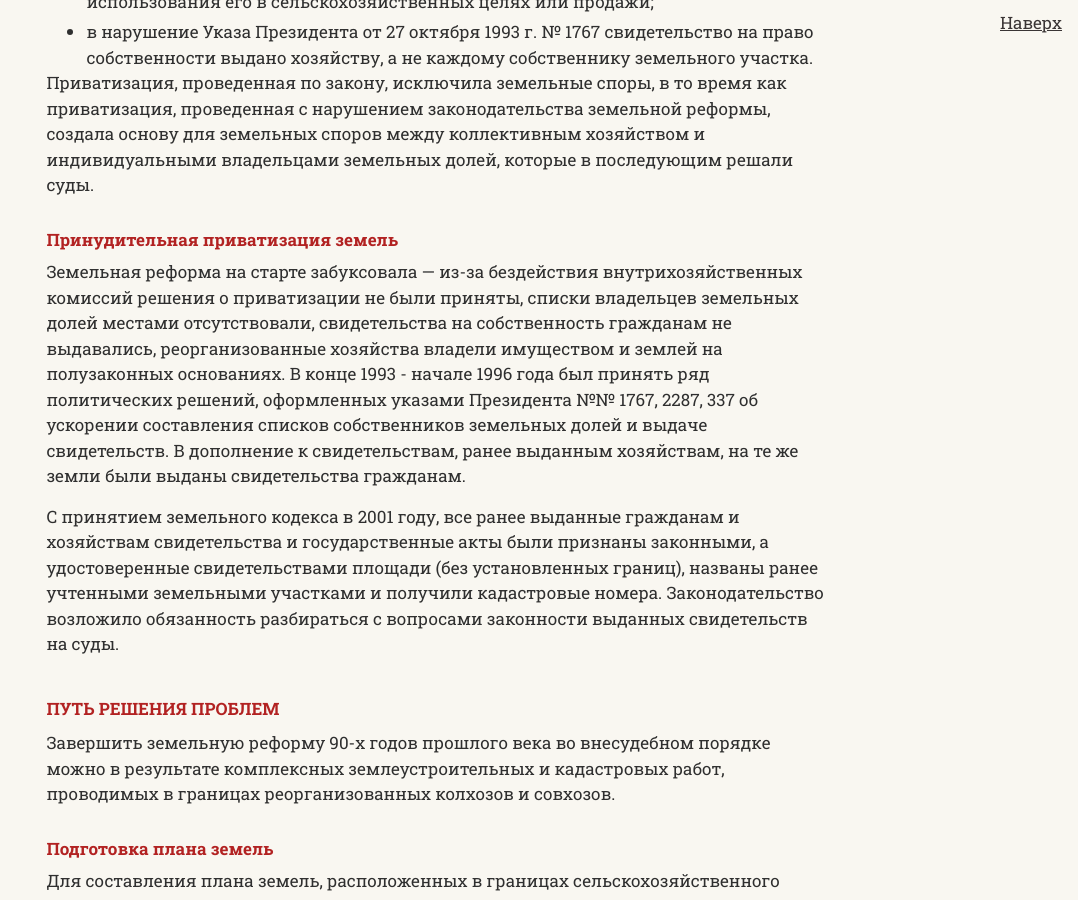
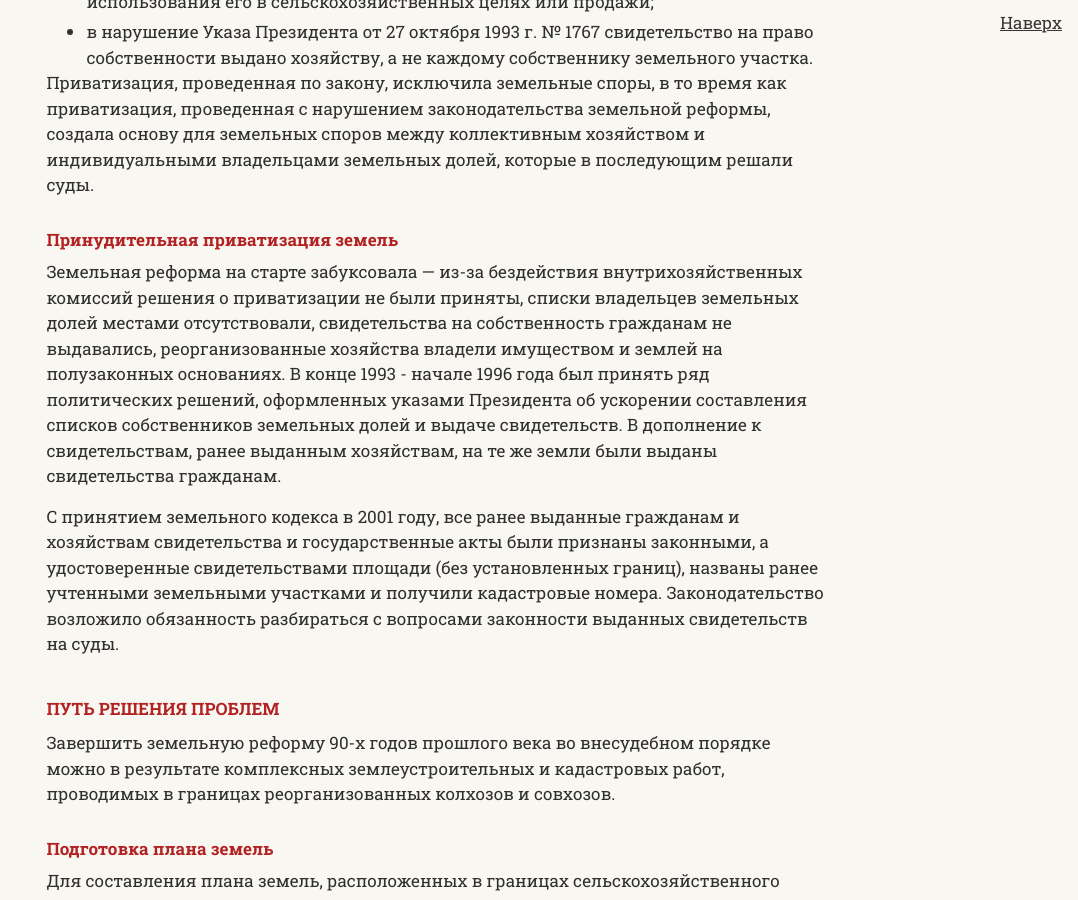
Before and after one commit to SergSi/land-use-art, a Jekyll site: the page built from _articles/2024-02-20-privatizacia.md, in a window 1280 px wide and 900 px high, scrolled down 6693 px. Shown: the whole window, without its empty margins (202-1280 px from the left). Built offline with Jekyll 4.4.1, drawn with Linux system fonts in a browser that asks for light colours; some web fonts are replaced.

Commit message:
Update 2024-02-20-privatizacia.md

```diff
--- a/_articles/2024-02-20-privatizacia.md
+++ b/_articles/2024-02-20-privatizacia.md
@@ -87,7 +87,7 @@ file-1="2024-01-02/Постановление.jpg" caption-1="Пример по
 
 ## Принудительная приватизация земель
 
-Земельная реформа на старте забуксовала — из-за бездействия внутрихозяйственных комиссий решения о приватизации не были приняты, списки владельцев земельных долей местами отсутствовали, свидетельства на собственность гражданам не выдавались, реорганизованные хозяйства владели имуществом и землей на полузаконных основаниях. В конце 1993 - начале 1996 года был принять ряд политических решений, оформленных указами Президента №№ 1767, 2287, 337 об ускорении составления списков собственников земельных долей и выдаче свидетельств. В дополнение к свидетельствам, ранее выданным хозяйствам, на те же земли были выданы свидетельства гражданам.
+Земельная реформа на старте забуксовала — из-за бездействия внутрихозяйственных комиссий решения о приватизации не были приняты, списки владельцев земельных долей местами отсутствовали, свидетельства на собственность гражданам не выдавались, реорганизованные хозяйства владели имуществом и землей на полузаконных основаниях. В конце 1993 - начале 1996 года был принять ряд политических решений, оформленных указами Президента об ускорении составления списков собственников земельных долей и выдаче свидетельств. В дополнение к свидетельствам, ранее выданным хозяйствам, на те же земли были выданы свидетельства гражданам.
 
 С принятием земельного кодекса в 2001 году, все ранее выданные гражданам и хозяйствам свидетельства и государственные акты были признаны законными, а удостоверенные свидетельствами площади (без установленных границ), названы ранее учтенными земельными участками и получили кадастровые номера. Законодательство возложило обязанность разбираться с вопросами законности выданных свидетельств на суды.
 
```
